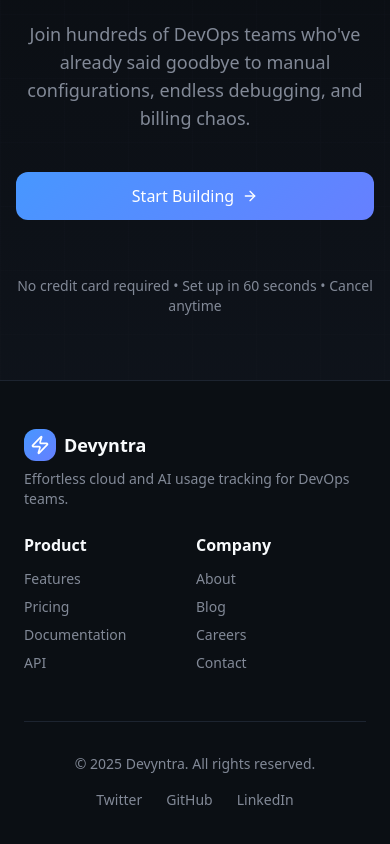
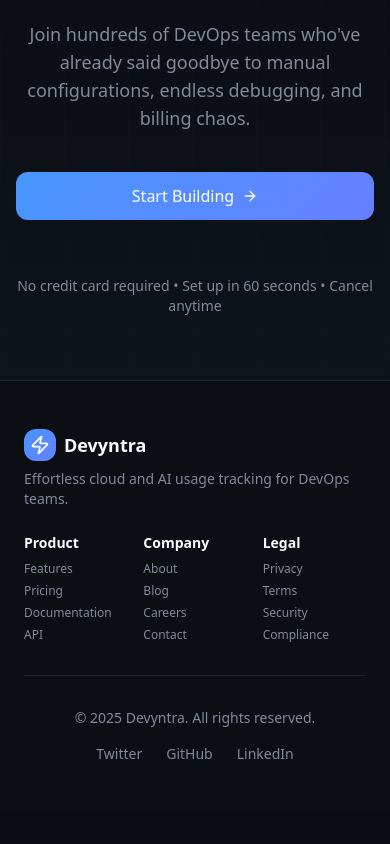
Before and after one commit to sohan20051102/dev-cost-guardian-24954-28068-00053-07855, a React (Vite) app: page / in a window 390 px wide. Shown: the part 7662-8506 px from the top of the page. After the commit the page ends 8474 px from the top, so only its background shows below. Built offline with nearby package versions, Linux system fonts and the light colour scheme; the HTML template or start-up script is replaced by a standard one.

Commit message:
Fix: Remove footer horizontal scrolling on mobile

```diff
--- a/src/components/Footer.tsx
+++ b/src/components/Footer.tsx
@@ -20,7 +20,7 @@ export const Footer = () => {
         </div>
 
         {/* Links - horizontal on mobile, grid on desktop */}
-        <div className="flex gap-8 overflow-x-auto pb-4 mb-8 md:pb-0 md:mb-8 md:grid md:grid-cols-4 md:gap-8">
+        <div className="grid grid-cols-3 gap-4 mb-8 md:grid-cols-4 md:gap-8">
           {/* Brand - desktop only */}
           <div className="hidden md:block space-y-4">
             <div className="flex items-center gap-2">
@@ -35,9 +35,9 @@ export const Footer = () => {
           </div>
 
           {/* Product */}
-          <div className="space-y-3 md:space-y-4 min-w-[140px] flex-shrink-0">
-            <h4 className="font-semibold">Product</h4>
-            <ul className="space-y-2 text-sm text-muted-foreground">
+          <div className="space-y-2 md:space-y-4">
+            <h4 className="font-semibold text-sm md:text-base">Product</h4>
+            <ul className="space-y-1.5 md:space-y-2 text-xs md:text-sm text-muted-foreground">
               <li>
                 <a href="#features" className="hover:text-foreground transition-smooth">
                   Features
@@ -62,9 +62,9 @@ export const Footer = () => {
           </div>
 
           {/* Company */}
-          <div className="space-y-3 md:space-y-4 min-w-[140px] flex-shrink-0">
-            <h4 className="font-semibold">Company</h4>
-            <ul className="space-y-2 text-sm text-muted-foreground">
+          <div className="space-y-2 md:space-y-4">
+            <h4 className="font-semibold text-sm md:text-base">Company</h4>
+            <ul className="space-y-1.5 md:space-y-2 text-xs md:text-sm text-muted-foreground">
               <li>
                 <a href="#about" className="hover:text-foreground transition-smooth">
                   About
@@ -89,9 +89,9 @@ export const Footer = () => {
           </div>
 
           {/* Legal */}
-          <div className="space-y-3 md:space-y-4 min-w-[140px] flex-shrink-0">
-            <h4 className="font-semibold">Legal</h4>
-            <ul className="space-y-2 text-sm text-muted-foreground">
+          <div className="space-y-2 md:space-y-4">
+            <h4 className="font-semibold text-sm md:text-base">Legal</h4>
+            <ul className="space-y-1.5 md:space-y-2 text-xs md:text-sm text-muted-foreground">
               <li>
                 <a href="#" className="hover:text-foreground transition-smooth">
                   Privacy
```
